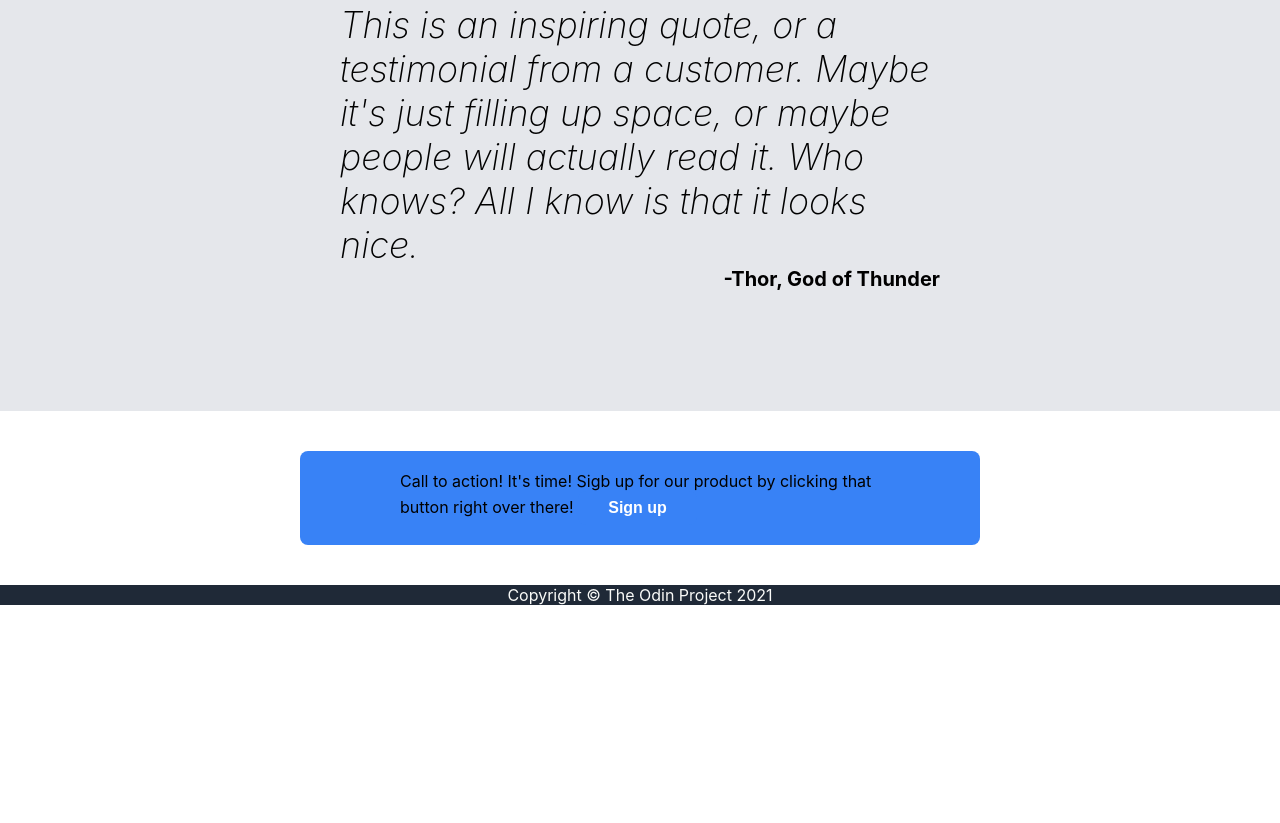
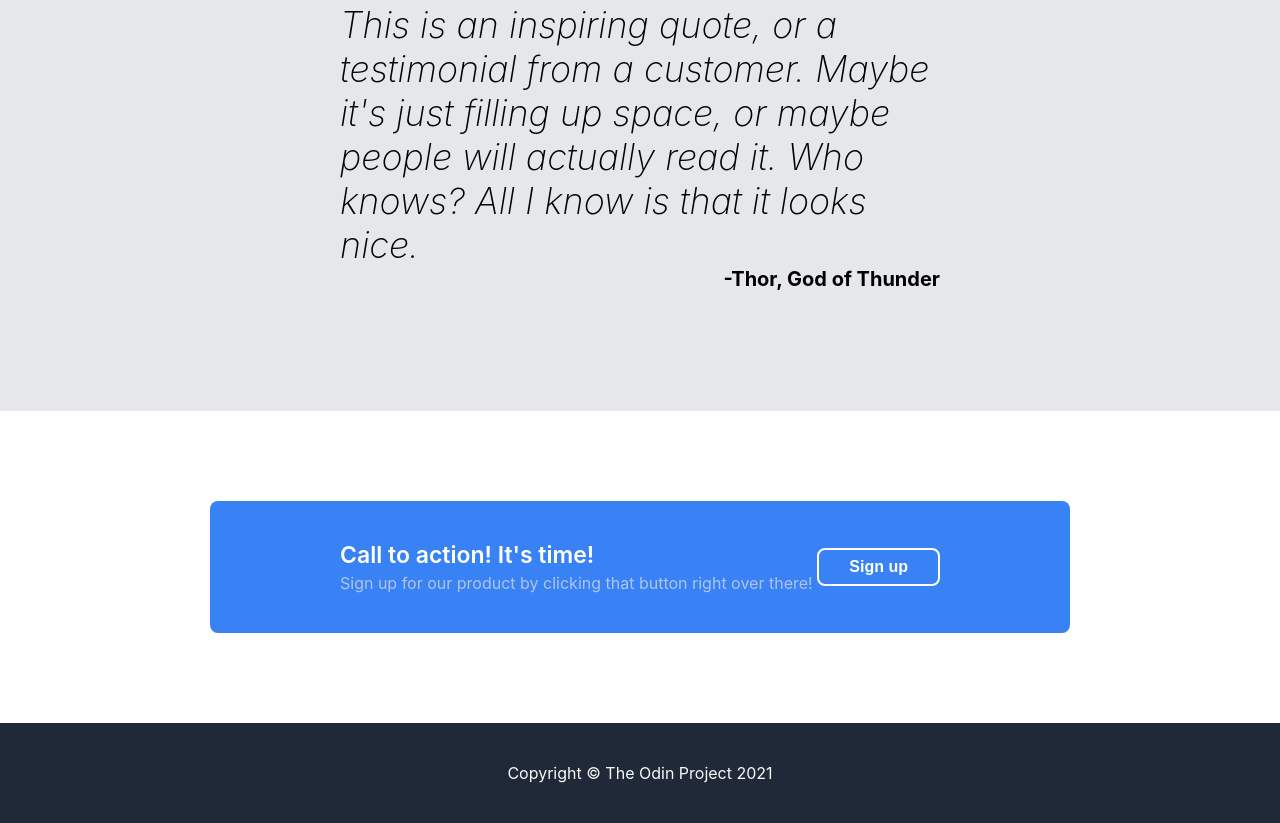
Before and after one commit to anniecarbo/Landing-Page, a plain HTML site: page index.html in a window 1280 px wide. Shown: the part 1249-2072 px from the top of the page. Before the commit the page ends 1854 px from the top, so only its background shows below. Drawn offline with Linux system fonts and the light colour scheme.

Commit message:
Add style to footer

```diff
--- a/index.html
+++ b/index.html
@@ -41,9 +41,12 @@
     </div>
     <div class="call">
         <div class="blue-box">
-            Call to action! It's time!
-            Sigb up for our product by clicking that button right over there!
-            <button>Sign up</button>
+            <div class="blue-box-info">   <h6>Call to action! It's time!</h6>
+                <p>Sign up for our product by clicking that button right over there!</p>
+            </div>
+            <div class="blue-blox-button">
+                <button>Sign up</button>
+            </div>
         </div>
     </div>
     <div class="footer">
--- a/style.css
+++ b/style.css
@@ -134,6 +134,7 @@ h5 {
     text-align: right;
     margin: 0 auto;
 }
+
 .quote {
     background-color: #E5E7EB;
     padding: 120px 340px;
@@ -142,20 +143,44 @@ h5 {
 /* CALL TO ACTION SECTION */
 
 .call {
-    padding: 40px 300px;
+    padding: 90px 210px;
 }
 
 .blue-box {
     background-color: #3882f6;
+    color: white;
     border-radius: 8px;
-    padding: 20px 100px;
+    padding: 40px 130px;
+    display: flex;
+    flex-direction: row;
+    justify-content: space-between;
+    align-items: center;
+}
+
+.blue-box button {
+    border:2px solid white;
+}
+
+.blue-box p {
+    font-size: 16px;
+    color: #b0c4ec;
+    margin: 0 auto;
+}
+
+h6 {
+    font-size: 23px;
+    font-weight: 600;
+    margin: 0 0 4px 0;
 }
 
 
+
 /* FOOTER */
+
 
 .footer {
     display: flex;
     justify-content: center;
     align-items: center;
+    height: 100px;
 }
```
